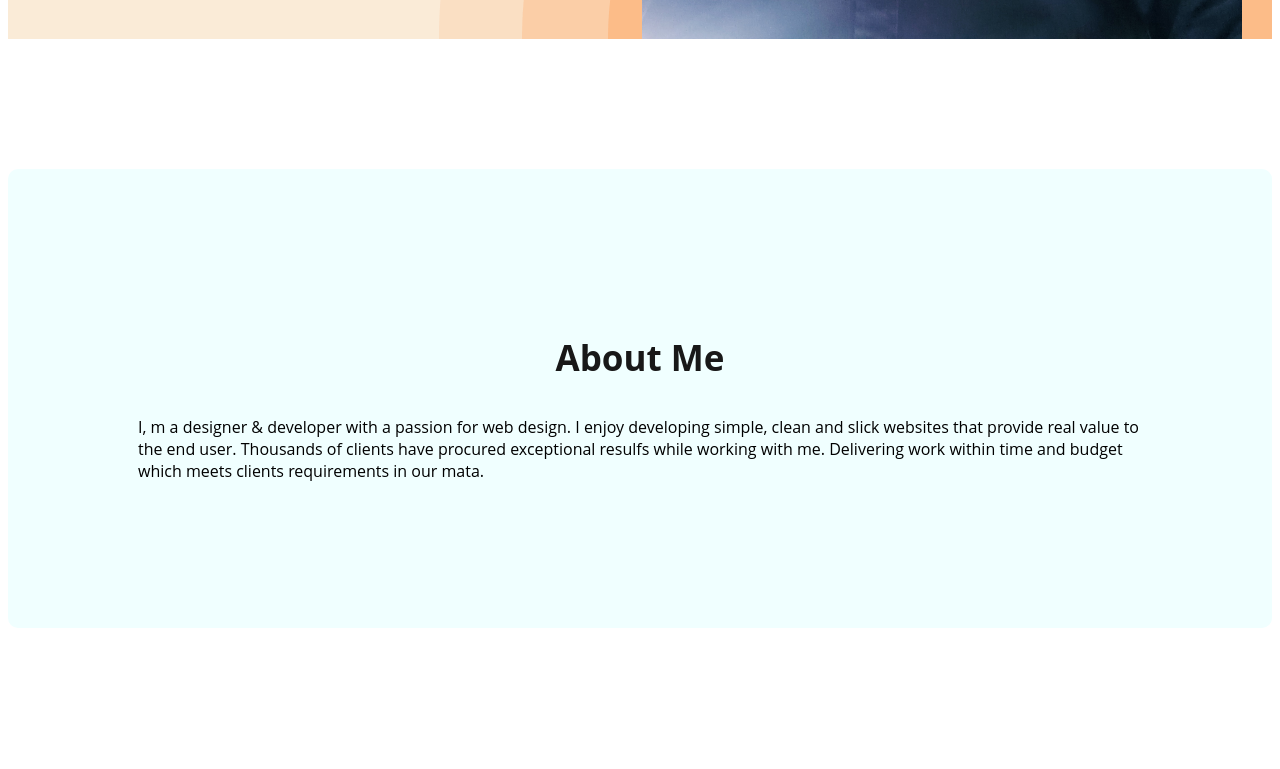
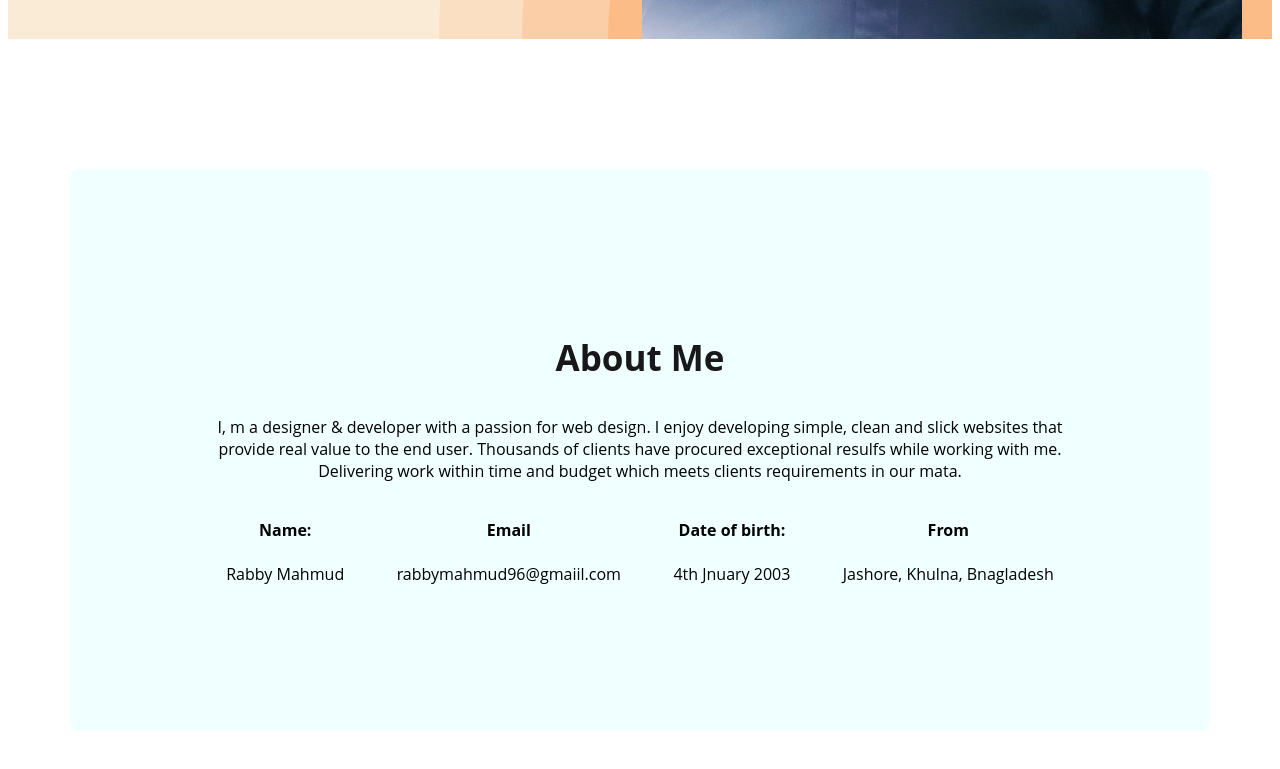
Before and after one commit to Rabby-3338/my-first-portfolio, a plain HTML site: page index.html in a window 1280 px wide. Shown: the part 988-1757 px from the top of the page. Drawn offline with Linux system fonts and the light colour scheme.

Commit message:
about section created

```diff
--- a/index.html
+++ b/index.html
@@ -34,6 +34,24 @@
         <section class="about">
             <h3 class="section-title">About Me</h3>
             <p class="section-description">I, m a designer & developer with a passion for web design. I enjoy developing simple, clean and slick websites that provide real value to the end user. Thousands of clients have procured exceptional resulfs while working with me. Delivering work within time and budget which meets clients requirements in our mata.</p>
+            <div class="about-info-container">
+                <div class="about-info">
+                    <h4 class="info-title">Name:</h4>
+                    <p class="info-description">Rabby Mahmud</p>
+                </div>
+                <div class="about-info">
+                    <h4 class="info-title">Email</h4>
+                    <p class="info-description">rabbymahmud96@gmaiil.com</p>
+                </div>
+                <div class="about-info">
+                    <h4 class="info-title">Date of birth:</h4>
+                    <p class="info-description">4th Jnuary 2003</p>
+                </div>
+                <div class="about-info">
+                    <h4 class="info-title">From</h4>
+                    <p class="info-description">Jashore, Khulna, Bnagladesh</p>
+                </div>
+            </div>
         </section>
 
     </main>
--- a/styles/portfolio.css
+++ b/styles/portfolio.css
@@ -89,6 +89,11 @@ nav a{
 }
 
 /* main section styles*/
+main{
+    max-width: 1140px;
+    margin: 0 auto;
+    text-align: center;
+}
 
 .about{
     padding: 130px;
@@ -96,3 +101,10 @@ nav a{
     background-color: azure;
     margin: 130px 0;
 }
+.about-info-container{
+    display: flex;
+    justify-content: space-around;
+}
+.about-info{
+    text-align: center;
+}
```
